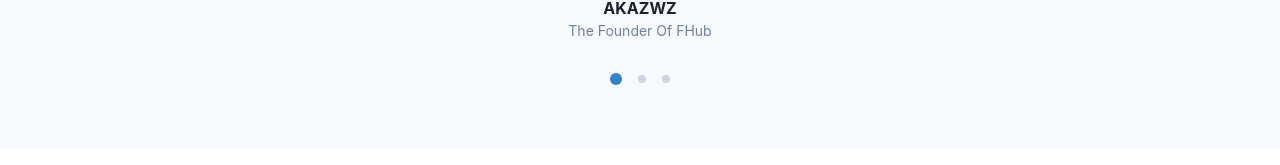
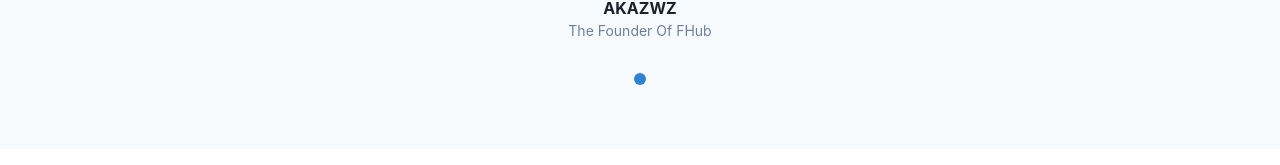
Before and after one commit to akazwz/fhub-website, a Next.js app: page / in a window 1280 px wide. Shown: the part 1124-1289 px from the top of the page. Built offline with nearby package versions, Linux system fonts and the light colour scheme.

Commit message:
remove unnecessary circle

```diff
--- a/src/components/home/quotee/index.tsx
+++ b/src/components/home/quotee/index.tsx
@@ -31,8 +31,6 @@ export const Quotee = () => (
       </Flex>
       <HStack justify="center" spacing="4" mt="8" color={useColorModeValue('gray.300', 'gray.600')}>
         <Circle w="3" h="3" bg="blue.500"/>
-        <Circle w="2" h="2" bg="currentColor"/>
-        <Circle w="2" h="2" bg="currentColor"/>
       </HStack>
     </Box>
   </Box>
```
